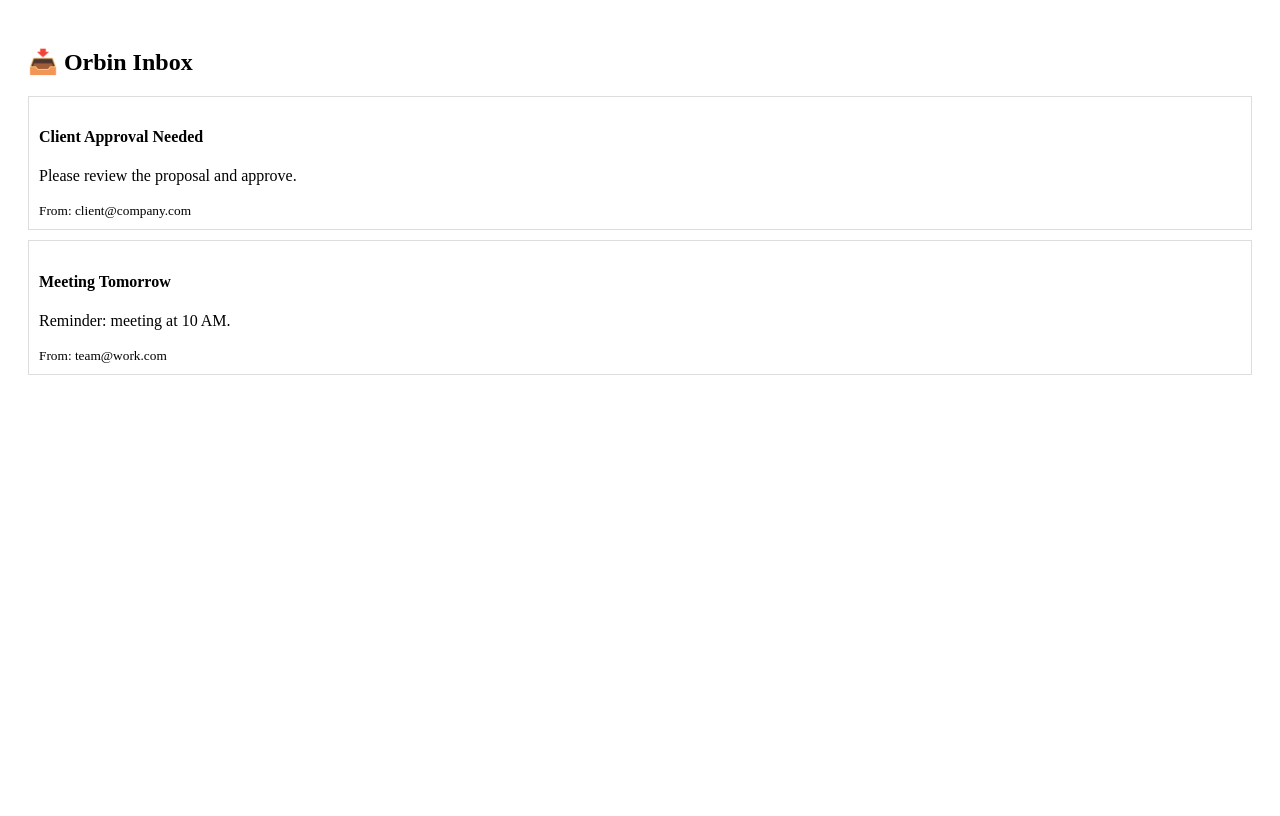
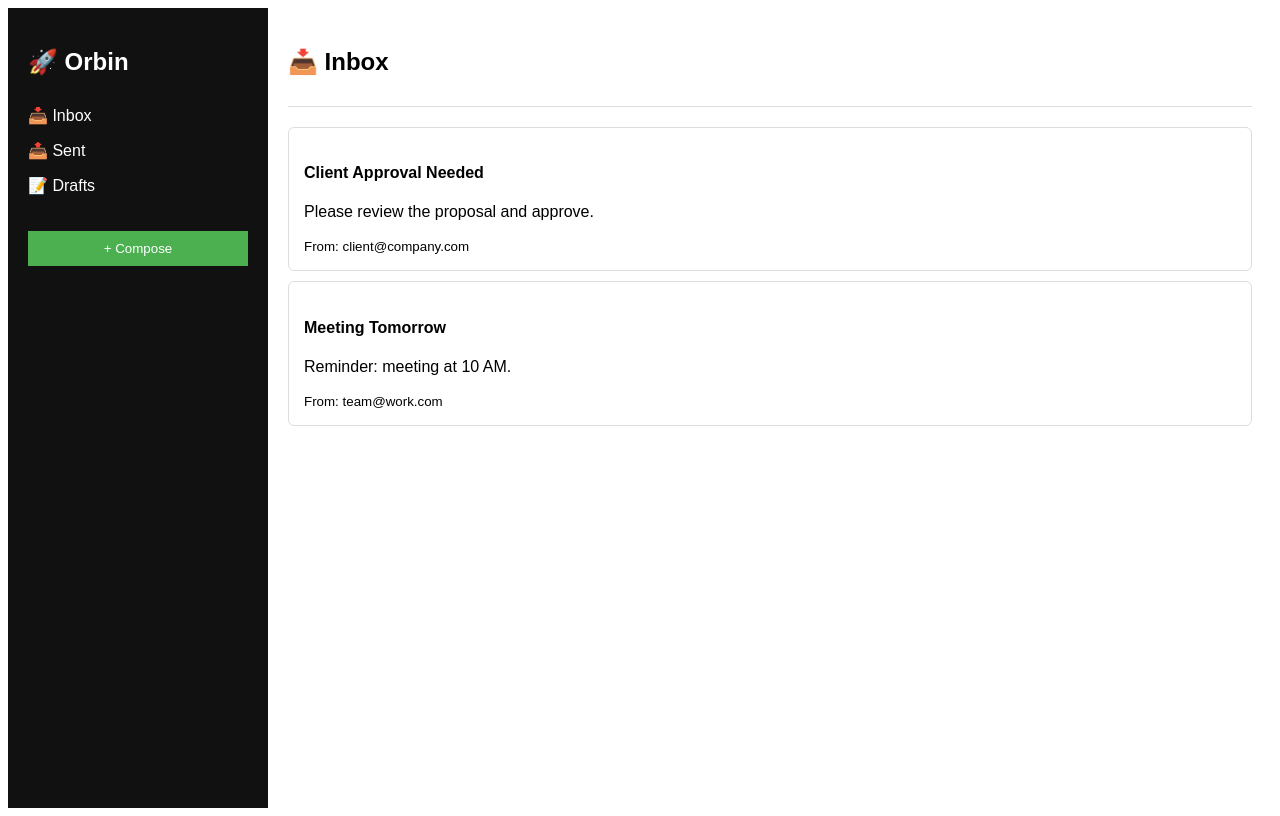
Before and after one commit to swaich-Techno/orbin-ai, a Next.js app: page /inbox in a window 1280 px wide. Built offline with nearby package versions, Linux system fonts and the light colour scheme.

Commit message:
Update inbox.js

```diff
--- a/pages/inbox.js
+++ b/pages/inbox.js
@@ -17,20 +17,62 @@ export default function Inbox() {
   ]);
 
   return (
-    <div style={{ padding: 20 }}>
-      <h2>📥 Orbin Inbox</h2>
+    <div style={{ display: "flex", height: "100vh", fontFamily: "Arial" }}>
 
+      {/* Sidebar */}
+      <div style={{
+        width: "220px",
+        background: "#111",
+        color: "#fff",
+        padding: "20px"
+      }}>
+        <h2>🚀 Orbin</h2>
+
+        <div style={{ marginTop: 30 }}>
+          <p style={{ cursor: "pointer" }}>📥 Inbox</p>
+          <p style={{ cursor: "pointer" }}>📤 Sent</p>
+          <p style={{ cursor: "pointer" }}>📝 Drafts</p>
+        </div>
+
+        <button style={{
+          marginTop: 20,
+          padding: 10,
+          width: "100%",
+          background: "#4CAF50",
+          color: "#fff",
+          border: "none"
+        }}>
+          + Compose
+        </button>
+      </div>
+
+      {/* Main Area */}
+      <div style={{ flex: 1, padding: 20 }}>
+
+        {/* Top Bar */}
+        <div style={{
+          borderBottom: "1px solid #ddd",
+          paddingBottom: 10,
+          marginBottom: 20
+        }}>
+          <h2>📥 Inbox</h2>
+        </div>
+
+        {/* Email List */}
         {emails.map((mail) => (
           <div key={mail.id} style={{
             border: "1px solid #ddd",
-          padding: 10,
-          marginTop: 10
+            padding: 15,
+            marginBottom: 10,
+            borderRadius: 6
           }}>
             <h4>{mail.subject}</h4>
             <p>{mail.content}</p>
             <small>From: {mail.sender}</small>
           </div>
         ))}
+
+      </div>
     </div>
   );
 }
```
Lines whose indentation alone changed are shown as unchanged.
